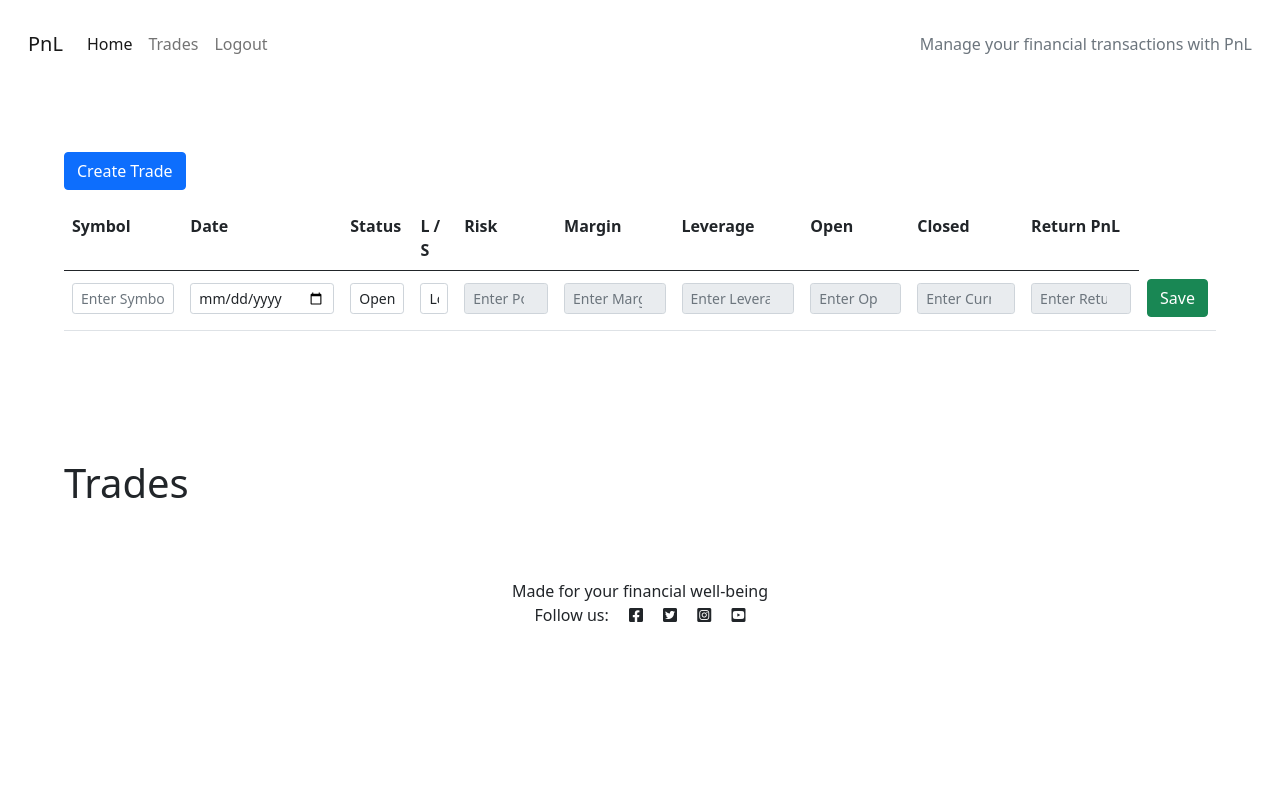
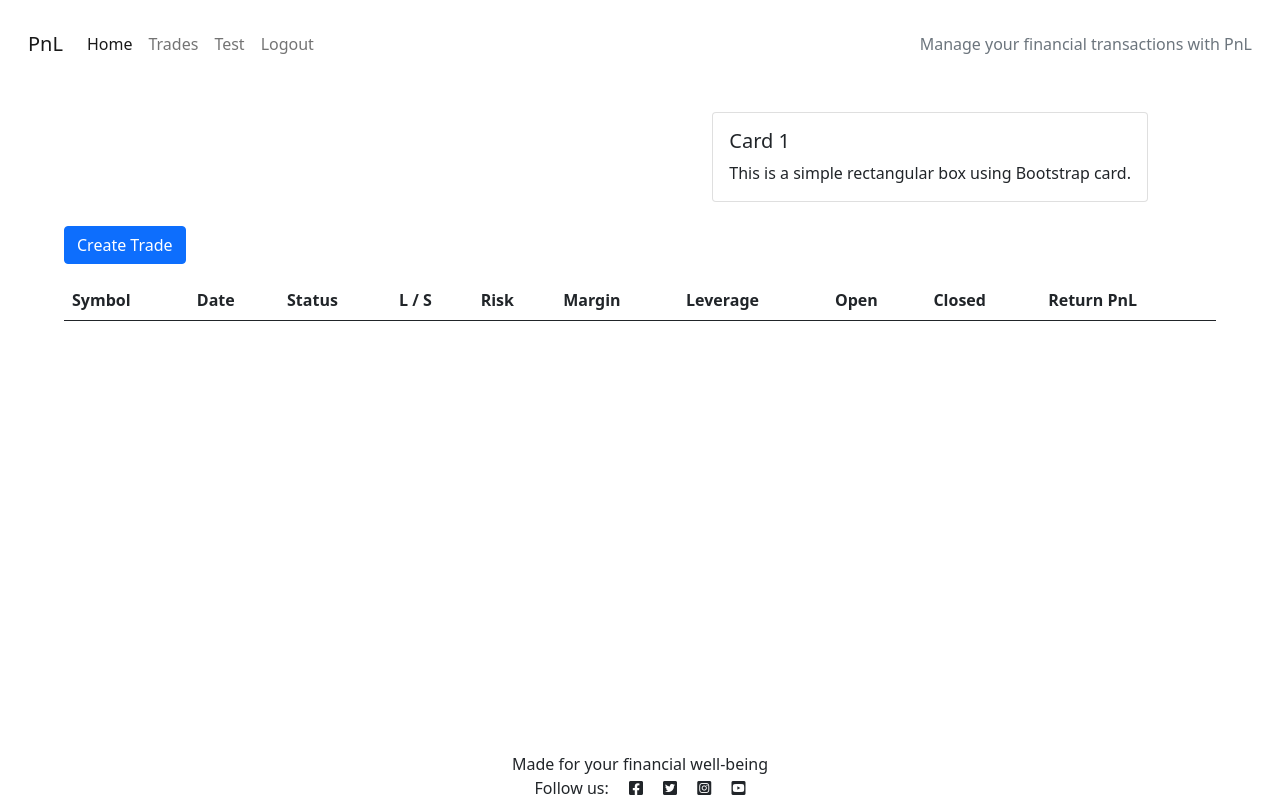
Before and after one commit to Ry-F3/trading-journal, a Django app: page /trade_list/ in a window 1280 px wide. Run offline with Django 3.2, Linux system fonts and the light colour scheme; the visitor is signed in with stand-in values (Sample User, id 1); data that the repository does not hold is empty.

Commit message:
Add test file to figure out problem with css

```diff
--- a/journal/urls.py
+++ b/journal/urls.py
@@ -6,6 +6,7 @@ urlpatterns = [
     path('', views.HomeView.as_view(), name='home'),
     path('trade_list/', trade_list, name='trade_list'),
     path('trade_list/post/', trade_list, name='trade_list_post'),
+    path('test/', views.test_view, name='test'),
     path('delete-trade/<int:trade_id>/', delete_trade, name='delete_trade'),
     path('get_trade_details/<int:trade_id>/<int:row_number>/', views.get_trade_details, name='get_trade_details'),
 
--- a/journal/views.py
+++ b/journal/views.py
@@ -19,6 +19,8 @@ class HomeView(View):
             # If the user is not authenticated, redirect to the login page
             return redirect('account/login')
 
+def test_view(request):
+    return render(request, 'test.html')
 
 @login_required
 @permission_required('your_app.delete_trade', raise_exception=True)
--- /dev/null
+++ b/static/css/style.css
@@ -0,0 +1,78 @@
+body {
+    margin: 0;
+    padding: 0;
+    min-height: 100vh;
+    display: flex;
+    flex-direction: column;
+
+}
+
+/* Main content wrapper, pushes the footer to the bottom */
+.content-wrapper {
+    flex: 1;
+}
+
+/* Footer styling */
+.footer {
+    background-color: #fff;
+    position: fixed;
+    bottom: 0;
+    width: 100%;
+    text-align: center;
+    padding: 10px;
+    border-top: none !important;
+    /* Add a border to separate the footer from the content */
+}
+
+.square-btn {
+    width: 30px !important;
+    height: 30px !important;
+    /* Set the height to be the same as the width for a square button */
+}
+
+.pencil_color {
+    color: #bfff00;
+}
+
+.hide-cell {
+    display: none;
+}
+
+.hidden-cell {
+    display: table-cell;
+
+}
+
+
+.color_g {
+    color: rgb(255, 0, 0) !important;
+}
+
+/* Apply styles to the scrollbar container */
+.scrollbar-container {
+    max-height: 325px;
+    /* Set a maximum height for the container */
+    overflow-y: auto;
+    scrollbar-width: thin;
+    /* For Firefox */
+    scrollbar-color: #ccc #f0f0f0;
+    /* For Firefox */
+
+    /* For Webkit browsers (Chrome, Safari) */
+    &::-webkit-scrollbar {
+        width: 6px;
+        /* Set the width of the scrollbar */
+    }
+
+    &::-webkit-scrollbar-thumb {
+        background-color: #ccc;
+        /* Color of the scrollbar thumb */
+        border-radius: 3px;
+        /* Curved border radius */
+    }
+
+    &::-webkit-scrollbar-track {
+        background-color: #f0f0f0;
+        /* Color of the scrollbar track */
+    }
+}
--- a/templates/base.html
+++ b/templates/base.html
@@ -38,6 +38,9 @@
                     {% if user.is_authenticated %}
                     <li class="nav-item">
                         <a class="nav-link" href="{% url 'trade_list' %}">Trades</a>
+                    </li>
+                    <li class="nav-item">
+                        <a class="nav-link" href="{% url 'test' %}">Test</a>
                     </li>
                     <li class="nav-item">
                         <a class="nav-link" href="{% url 'account_logout' %}">Logout</a>
--- a/templates/trade_list.html
+++ b/templates/trade_list.html
@@ -2,12 +2,20 @@
 {% load i18n %}
 {% load static %}
 {% block head_title %}{% trans "Trade List" %}{% endblock head_title %}
-
 {% block content %}
-
-<div class="p-5 m-3">
+<div class="container p-2 m-3">
+    <div class="d-flex">
+        <div class="card ms-auto">
+            <div class="card-body">
+                <h5 class="card-title">Card 1</h5>
+                <p class="card-text">This is a simple rectangular box using Bootstrap card.</p>
+            </div>
+        </div>
+    </div>
+</div>
+<div class="p-5 pt-0 m-3 mb-5 scrollbar-container">
     <table id="tContainer" class="table">
-        <tbody>
+        <thead>
             <tr>
                 <th>Symbol</th>
                 <th>Date</th>
@@ -20,6 +28,7 @@
                 <th>Closed</th>
                 <th>Return PnL</th>
             </tr>
+        </thead>
         <tbody>
             {%for trade in trades%}
                 <tr id="tradeRow{{ trade.row_number }}" data-trade-id="{{ trade.id }}">
@@ -39,7 +48,7 @@
                         <!-- Edit Trade button -->
                         <button class="btn btn-sm square-btn bg-black edit-trade-button"
                             data-row-number="{{ trade.row_number }}" data-trade-id="{{ trade.id }}"><i id="pencil"
-                            class="fas fa-pencil-al pencil_color"></i></button>
+                                class="fas fa-pencil-alt pencil_color"></i></button>
                     </td>
                     <td>
                         <!-- Delete button -->
@@ -47,7 +56,6 @@
                             data-row-number="{{ trade.row_number }}" data-trade-id="{{ trade.id }}">X</button>
                     </td>
                 </tr>
-
             {% endfor %}
             <!-- Create Trade button -->
             <button id="showCreateTradeForm" class="btn btn-primary mb-3">Create Trade</button>
@@ -98,15 +106,17 @@
             </div>
         </tbody>
     </table>
-
 </div>
 
+
+
+<!--
 <div class="p-5 m-3">
     <h1>Trades</h1>
     {% for trade in trades %}
     <p>Trade ID: {{ trade.id }} Row Number: {{ trade.row_number }}</p>
     {% endfor %}
-</div>
+</div> -->
 
 
 <script src="https://ajax.googleapis.com/ajax/libs/jquery/3.6.4/jquery.min.js"></script>
```
Also changed, not shown: templates/test.html (added, +15 -0 lines). Lines whose indentation alone changed are shown as unchanged.
